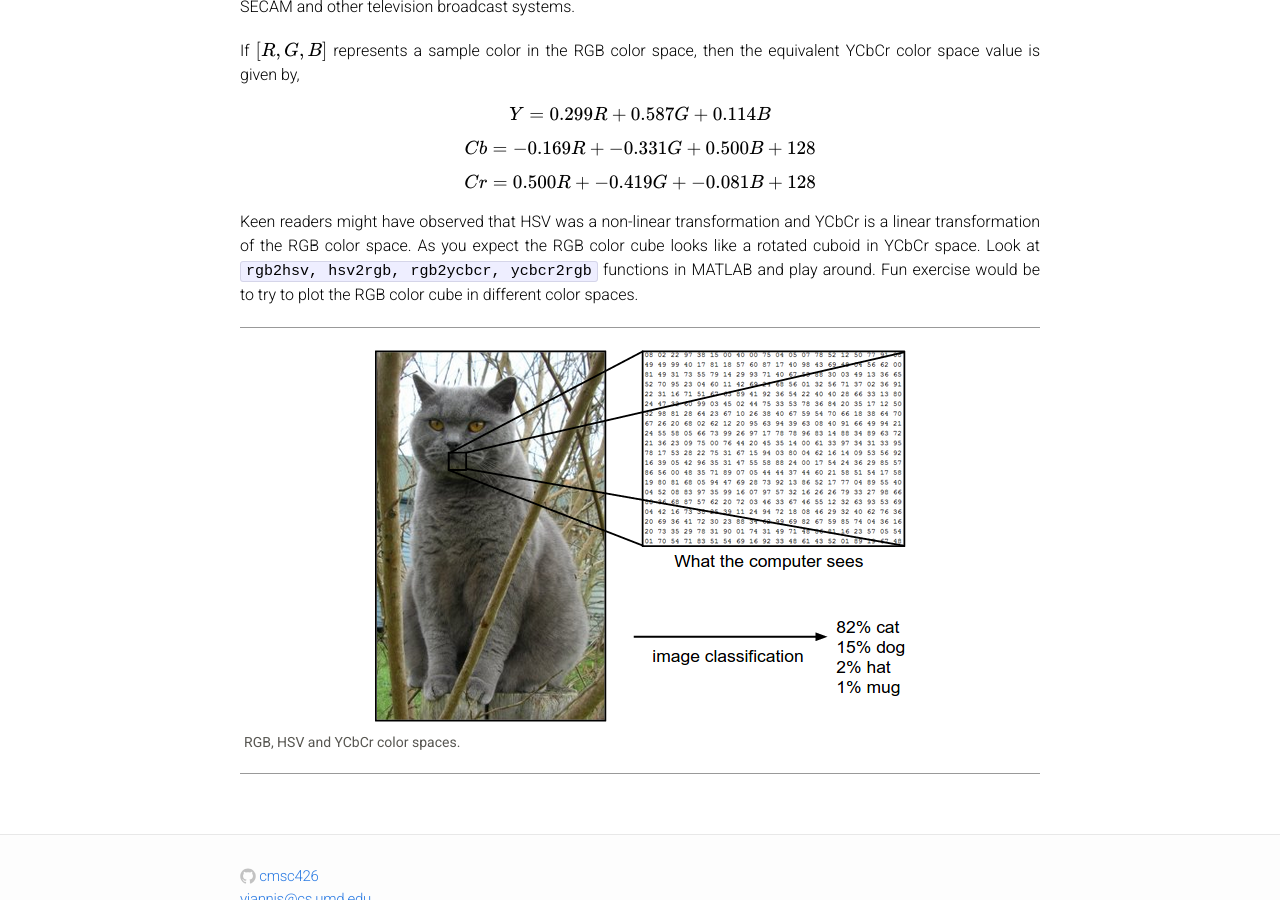
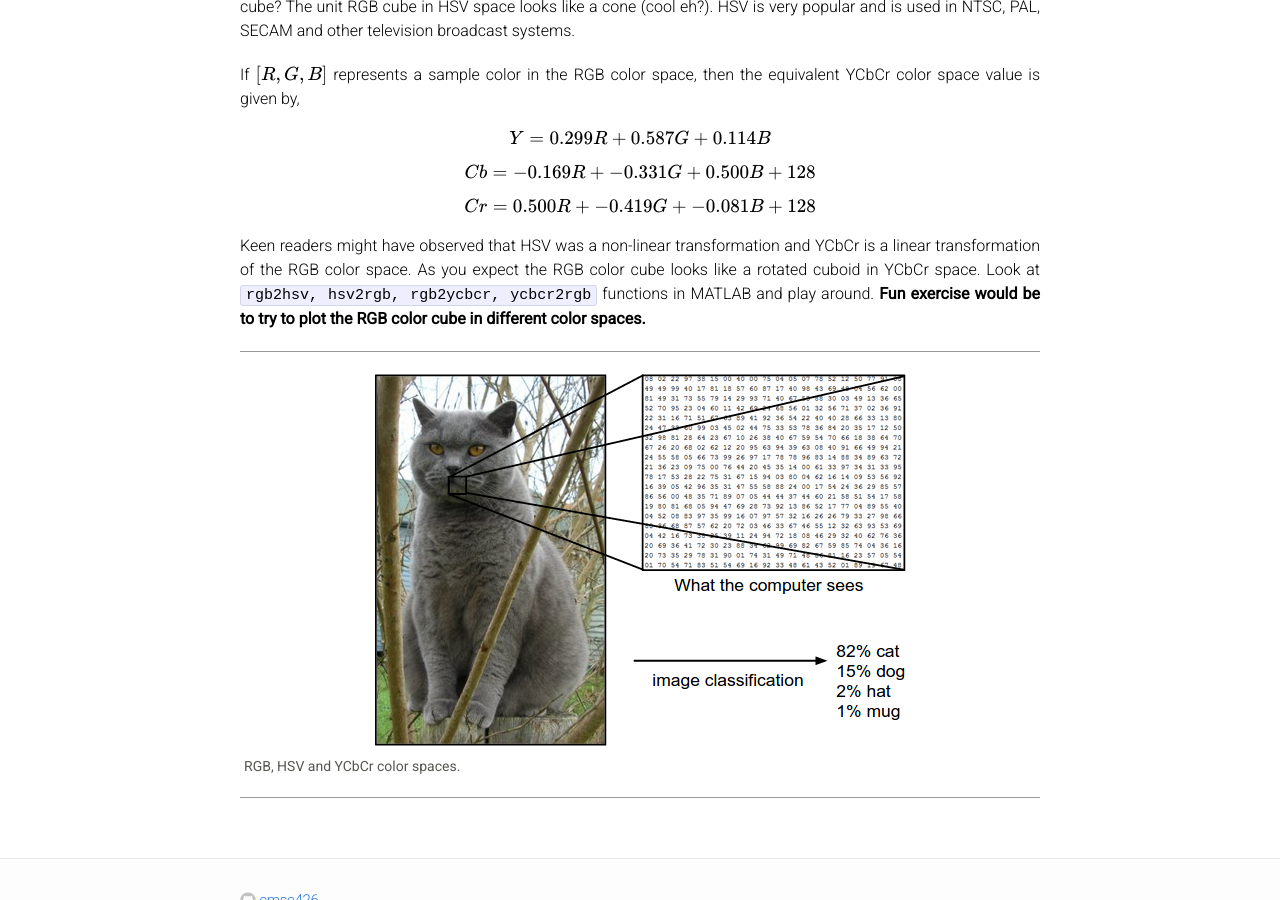
Before and after one commit to cmsc426/cmsc426.github.io, a Jekyll site: the page built from colorseg.md, in a window 1280 px wide and 900 px high, scrolled down 5814 px. Built offline with Jekyll 4.4.1, drawn with Linux system fonts in a browser that asks for light colours; formulas are drawn with MathJax 3.

Commit message:
Editing colorseg

```diff
--- a/colorseg.md
+++ b/colorseg.md
@@ -9,6 +9,7 @@
 - [Sample Vision Pipeline](#visionpipeline)
 - [Color Imaging](#colimaging)
 - [RGB and other Color Spaces](#colorspace)
+- [Color Classification](#colorclassification)
 
 <a name='intro'></a>
 
@@ -137,7 +138,7 @@
 Cr = 0.500R + -0.419G + -0.081B + 128
 $$
 
-Keen readers might have observed that HSV was a non-linear transformation and YCbCr is a linear transformation of the RGB color space. As you expect the RGB color cube looks like a rotated cuboid in YCbCr space. Look at ``rgb2hsv, hsv2rgb, rgb2ycbcr, ycbcr2rgb`` functions in MATLAB and play around. Fun exercise would be to try to plot the RGB color cube in different color spaces.
+Keen readers might have observed that HSV was a non-linear transformation and YCbCr is a linear transformation of the RGB color space. As you expect the RGB color cube looks like a rotated cuboid in YCbCr space. Look at ``rgb2hsv, hsv2rgb, rgb2ycbcr, ycbcr2rgb`` functions in MATLAB and play around. **Fun exercise would be to try to plot the RGB color cube in different color spaces.**
 
 <div class="fig figcenter fighighlight">
   <img src="/assets/classify.png">
```
